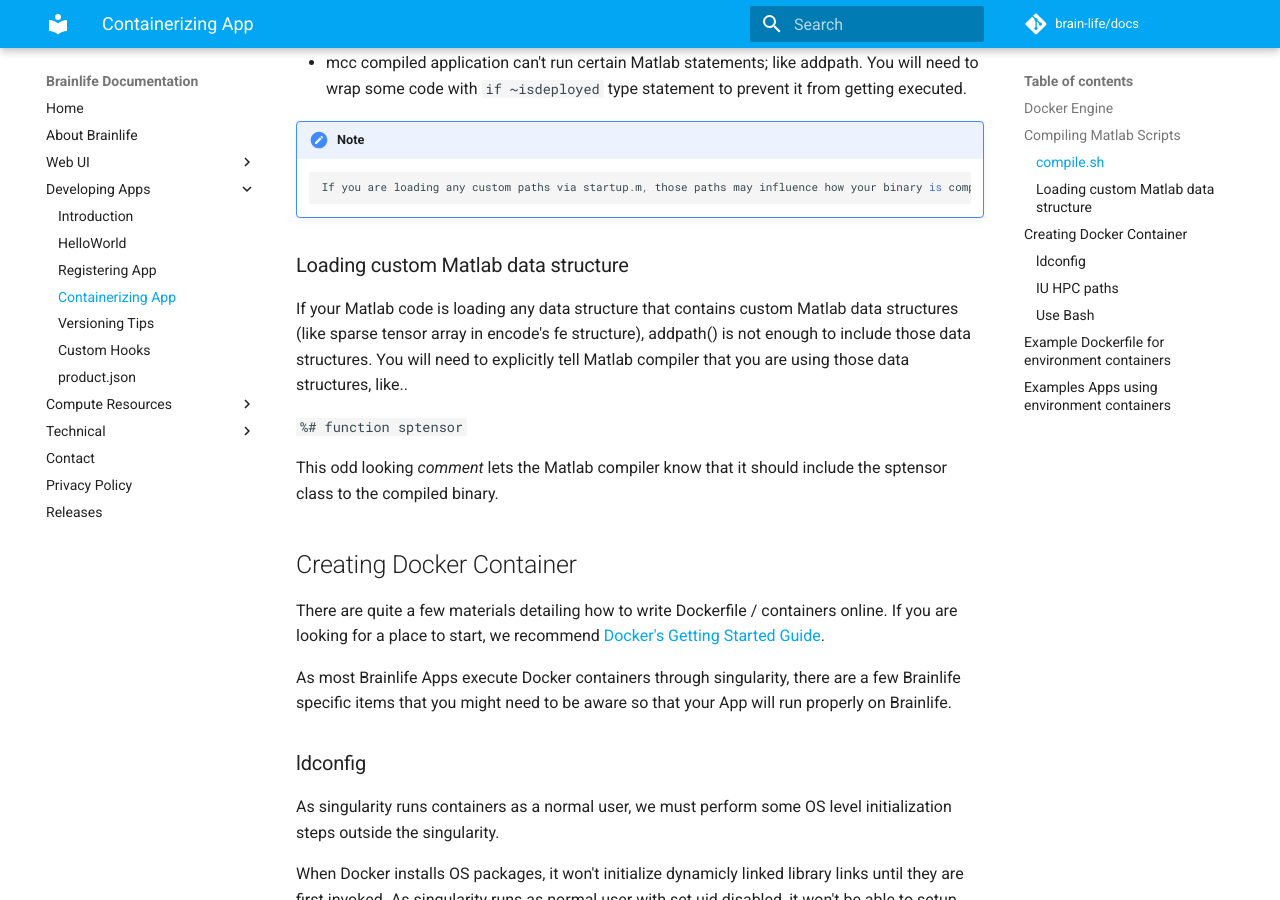
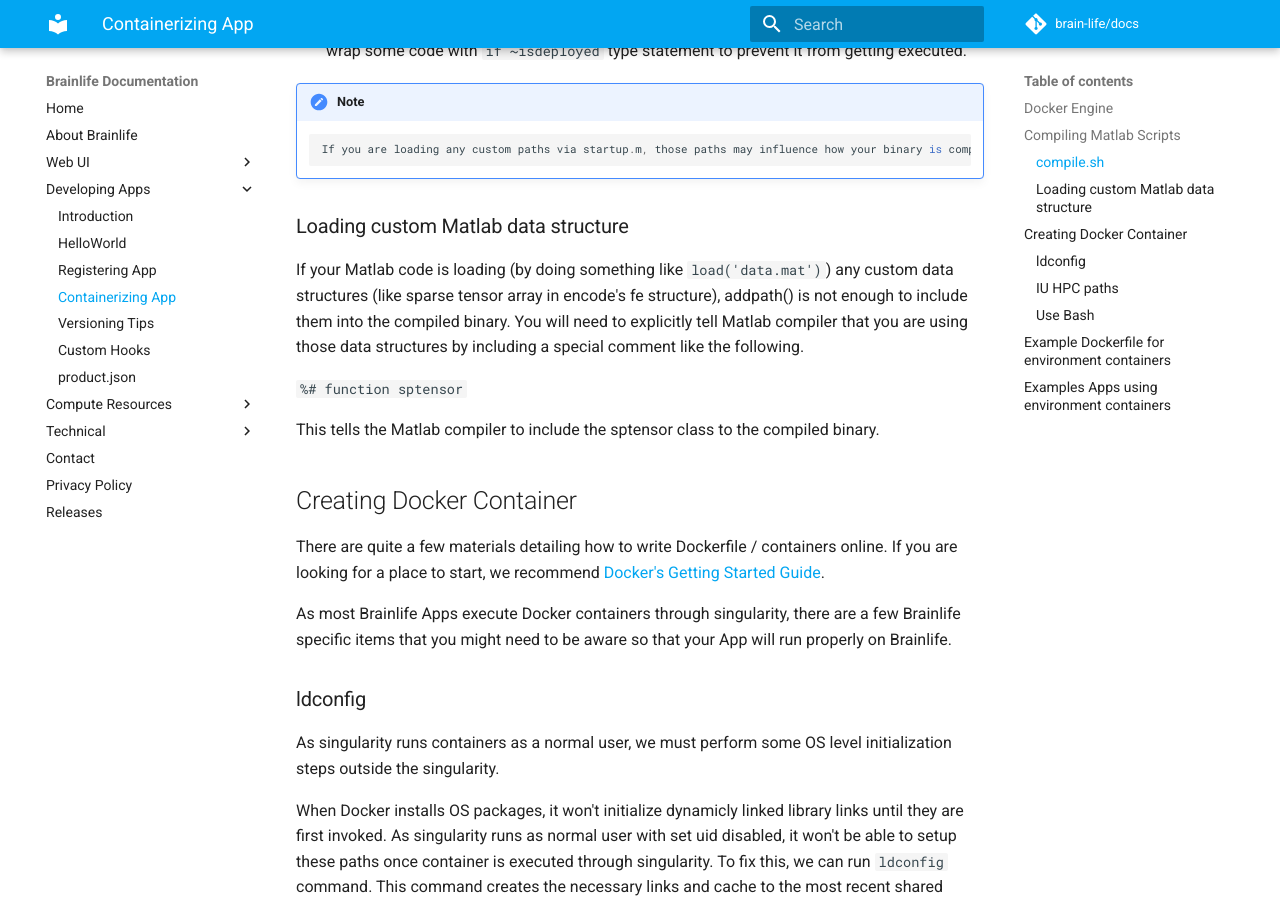
Before and after one commit to brainlife/docs, an MkDocs documentation site: the page built from docs/apps/container.md, in a window 1280 px wide and 900 px high, scrolled down 2296 px. Built offline with MkDocs 1.6.1 and Material for MkDocs 9.7.7, drawn with Linux system fonts in a browser that asks for light colours; comment, search, counter and statistics services are not loaded; old or Windows-style settings are respelled for this version of MkDocs.

Commit message:
corrected the location of custom data structure location

```diff
--- a/docs/apps/container.md
+++ b/docs/apps/container.md
@@ -71,11 +69,11 @@
 
 ### Loading custom Matlab data structure
 
-If your Matlab code is loading any data structure that contains custom Matlab data structures (like sparse tensor array in encode's fe structure), addpath() is not enough to include those data structures. You will need to explicitly tell Matlab compiler that you are using those data structures, like..
+If your Matlab code is loading (by doing something like `load('data.mat')`) any custom data structures (like sparse tensor array in encode's fe structure), addpath() is not enough to include them into the compiled binary. You will need to explicitly tell Matlab compiler that you are using those data structures by including a special comment like the following.
 
 `%# function sptensor`
 
-This odd looking *comment* lets the Matlab compiler know that it should include the sptensor class to the compiled binary.
+This tells the Matlab compiler to include the sptensor class to the compiled binary.
 
 <!--
 ## Create Dockerfile (MatLab)
```
Also changed, not shown: other parts of docs/apps/container.md (+0 -2 lines).
